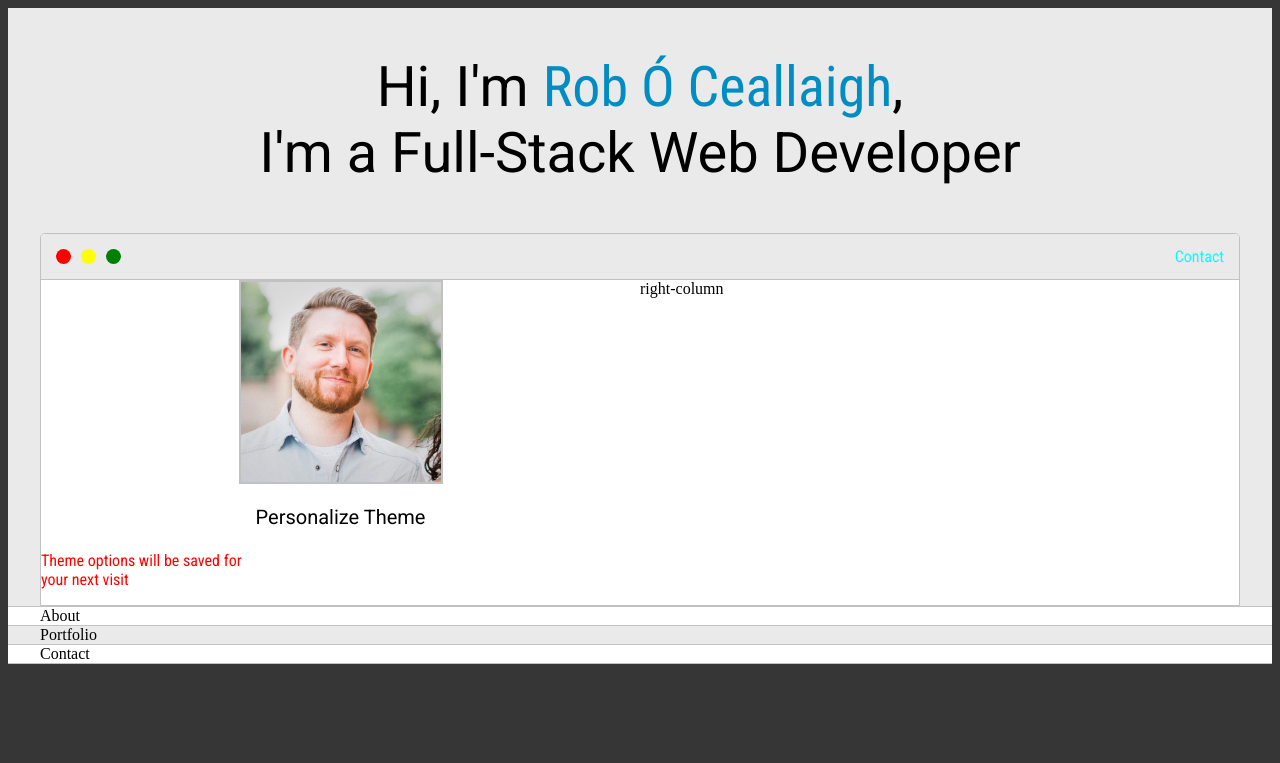
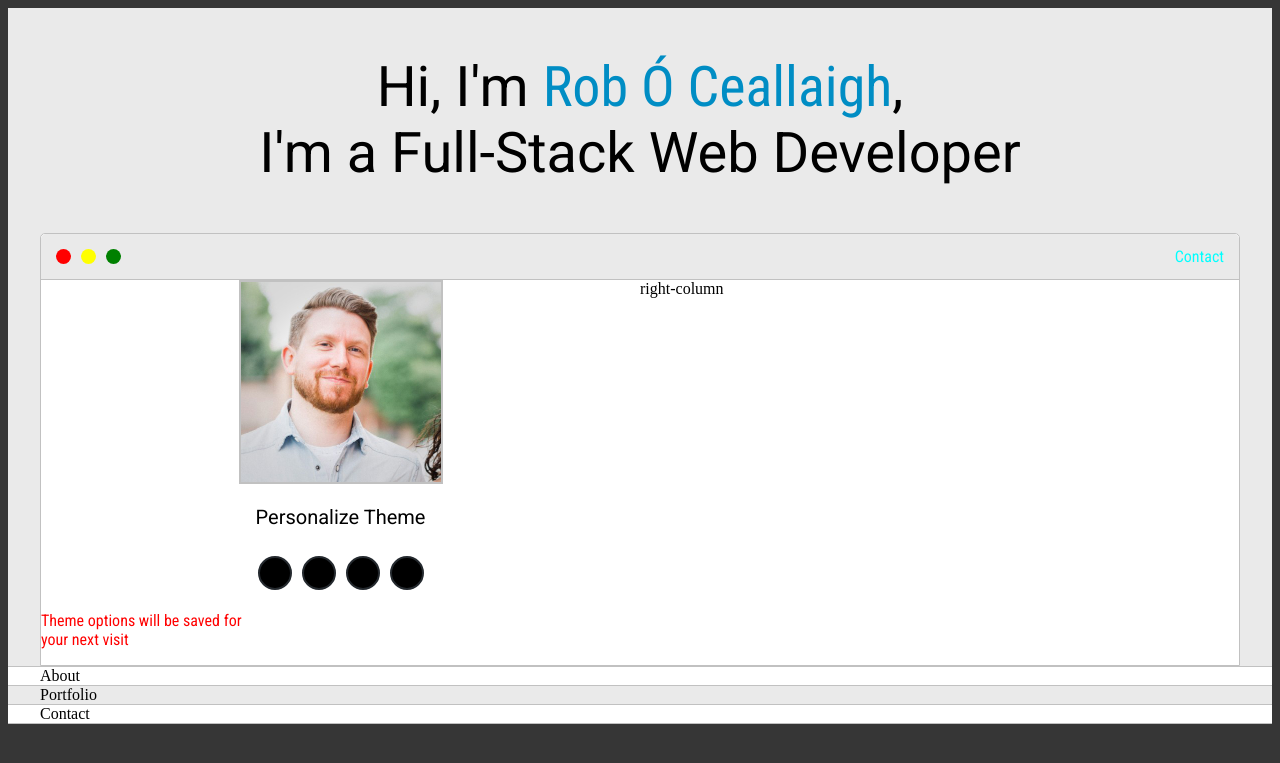
Before and after one commit to 1208kelly/portfolio-resume-02, a Django app: page / in a window 1280 px wide. Shown: the top 763 px of the page. Run offline with Django 3.2, Linux system fonts and the light colour scheme.

Commit message:
Setting profile theme dots

```diff
--- a/static/css/style.css
+++ b/static/css/style.css
@@ -6,6 +6,8 @@
 
     --mainText: black;
     --secondaryText: red;
+
+    --themeDotBorder: #24292e;
 }
 
 html, body {
@@ -142,6 +144,21 @@ h6 {font-size: 16px;}
     border: 2px solid var(--borderColor);
 }
 
+#theme-options-wrapper{
+    display: flex;
+    justify-content: center;
+}
+
+.theme-dot{
+    height: 30px;
+    width: 30px;
+    background-color: black;
+    border-radius: 50%;
+    cursor: pointer;
+    margin: 5px;
+    border: 2px solid var(--themeDotBorder);
+}
+
 .right-column{
     grid-area: right-column;
 }
```
